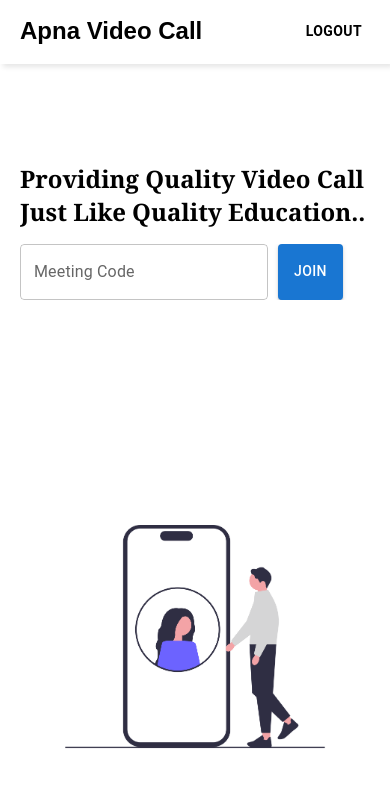
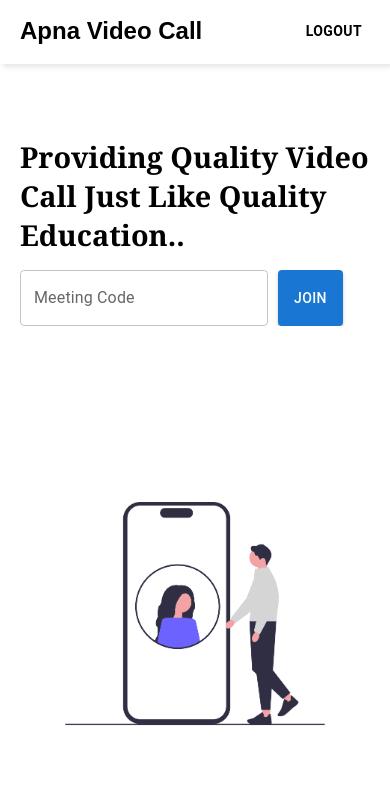
Before and after one commit to Akshay-Sen/Zoom_Clone, a React (Vite) app in the folder frontend/: page /home in a window 390 px wide. Shown: the top 788 px of the page. Built offline with nearby package versions, Linux system fonts and the light colour scheme; sample sign-in values are in the browser's storage.

Commit message:
home page stylling

```diff
--- a/frontend/src/App.css
+++ b/frontend/src/App.css
@@ -229,12 +229,12 @@ nav ul button:hover {
   } */
 
   .leftPanel h2 {
-    font-size: 1.5rem;
+    font-size: 1.8rem;
   }
 
   .meetContainer .rightPanel img {
     width: 70vh;
-    margin-bottom: 2rem;
+    margin-bottom: 5rem;
   }
 
 }
```
